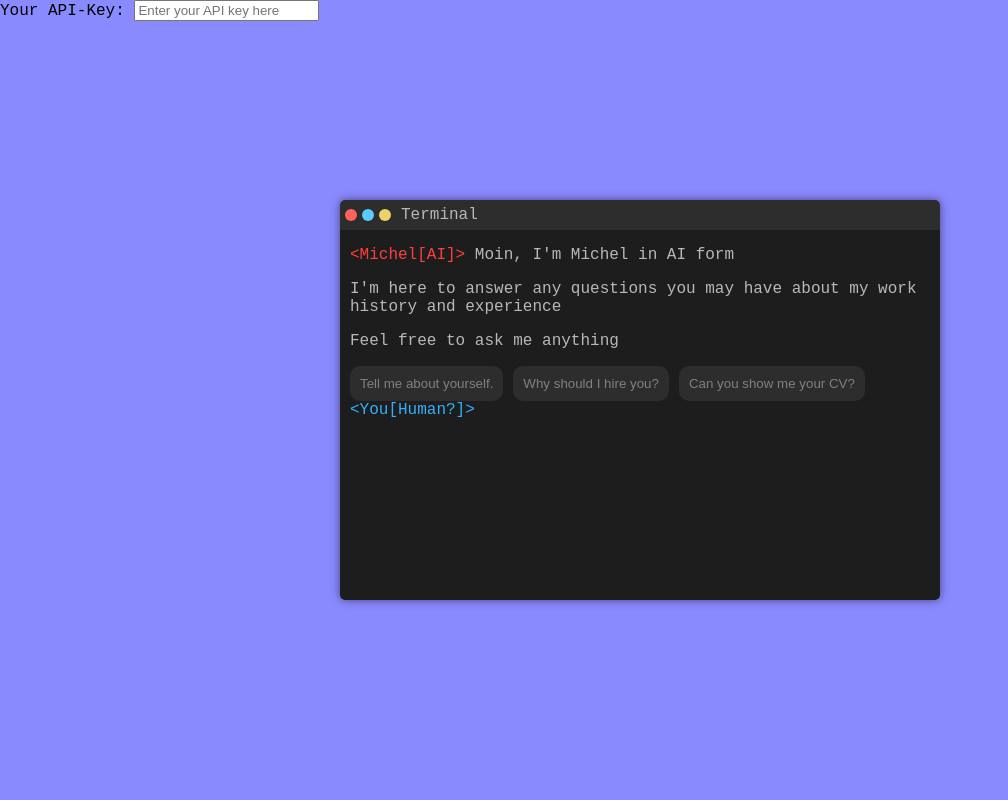
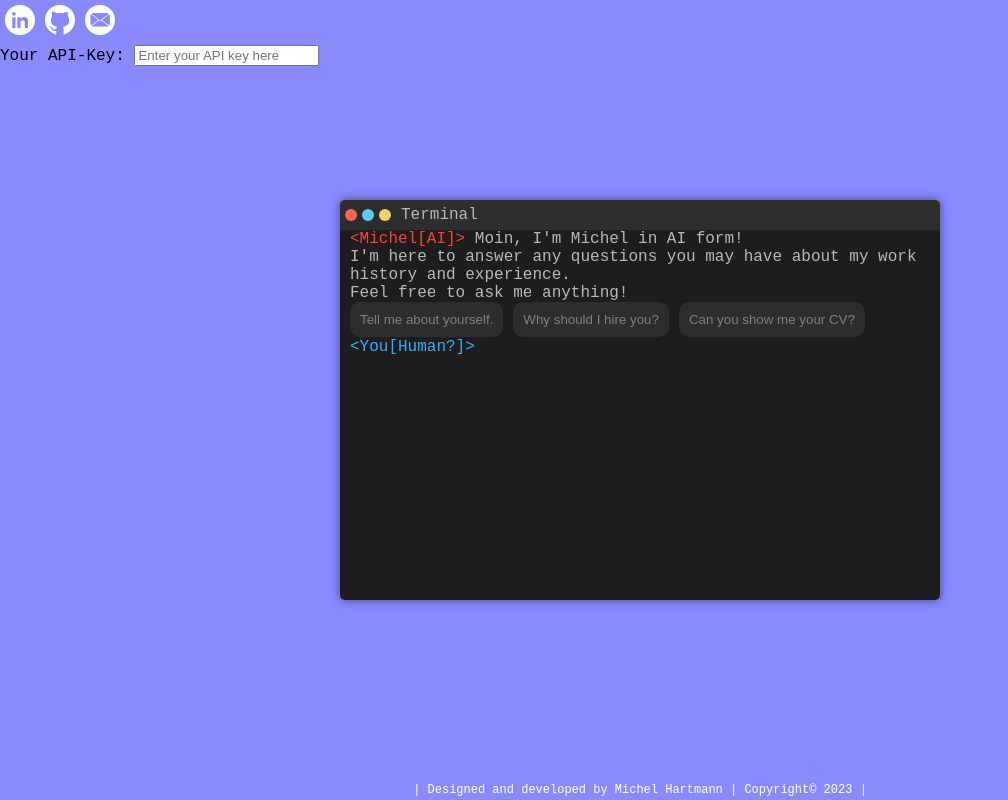
Before and after one commit to studentmichel/me_ai_website, a plain HTML site: page index.html in a window 1280 px wide. Shown: the whole page, without its empty margins (0-1008 px from the left). Drawn offline with Linux system fonts and the light colour scheme.

Commit message:
Added website surroundings, and fixed styles

```diff
--- a/index.html
+++ b/index.html
@@ -1,18 +1,32 @@
 <!DOCTYPE html>
 <html>
+
 <head>
     <meta charset="UTF-8">
-        <meta name="description" content="Michel Hartmann is a dual mechatronics student with a difference. His website features a cutting-edge AI chatbot of himself that recruiters can interact with to learn more about his experience and qualifications. Powered by GPT Api, Michel's chatbot is always ready to answer any questions recruiters might have. Visit Michel's website today to see how his unique approach can help you find the right candidate for your organization.">
+    <meta name="description"
+        content="Michel Hartmann is a dual mechatronics student with a difference. His website features a cutting-edge AI chatbot of himself that recruiters can interact with to learn more about his experience and qualifications. Powered by GPT Api, Michel's chatbot is always ready to answer any questions recruiters might have. Visit Michel's website today to see how his unique approach can help you find the right candidate for your organization.">
     <meta name="viewport" content="width=device-width, initial-scale=1.0">
     <title>MICHEL HARTMANN</title>
-        <link rel="preload" href="https://fonts.googleapis.com/css?family=Inconsolata&display=swap" as="font" type="font/woff2">
+    <link rel="preload" href="https://fonts.googleapis.com/css?family=Inconsolata&display=swap" as="font"
+        type="font/woff2">
     <link rel="stylesheet" type="text/css" href="main.css">
 </head>
+
+
 <body>
+    <div class="content">
+        <div class="header">
+            <a href="https://www.linkedin.com/in/michel-hartmann/"><img src="Sprites/LinkedIn_Icon.svg" alt="LinkedIn"></a>
+            <a href="https://github.com/studentmichel"><img src="Sprites/Github_Icon.svg" alt="GitHub"></a>
+            <a href="mailto:michel.hartmann17@gmail.com"><img src="Sprites/Mail_Icon.svg" alt="Email"></a>
+        </div>
+
         <div>
             <label for="api-key">Your API-Key:</label>
             <input type="password" class="api-key" name="api-key" placeholder="Enter your API key here">
         </div>
+
+
         <div class="terminal" id="terminal">
             <div class="terminal-header" id="terminal-header">
                 <div class="terminal-controls">
@@ -43,6 +57,13 @@
 
             </div>
         </div>
+    </div>
     <script src="terminal.js"></script>
+    <footer>
+        <div class="footer-content">
+            <p>| Designed and developed by Michel Hartmann | Copyright&copy; 2023 |</p>
+        </div>
+    </footer>
 </body>
+
 </html>
--- a/main.css
+++ b/main.css
@@ -1,4 +1,20 @@
 /* @import url('https://fonts.googleapis.com/css?family=Inconsolata&display=swap'); */
+
+.header {
+    display: flex;
+    justify-content: flex-start;
+    align-items: center;
+}
+
+.header a {
+    display: block;
+    margin: 5px;
+}
+
+.header img {
+    width: 30px;
+    height: 30px;
+}
 
 body {
     font-family: 'Inconsolata', monospace;
@@ -8,6 +24,36 @@ body {
     padding: 0;
     background-color: #8a8aff;
     height: 100.001vh;
+}
+
+.content {
+    min-height: 100%;
+    /* bottom margin of footer */
+    margin-bottom: -20px;
+}
+
+footer {
+    height: 20px;
+    background-color: #8a8aff;
+    color: #fff;
+    text-align: center;
+    /* fix to the bottom of the screen */
+    position: relative;
+    bottom: 0;
+    left: 0;
+    right: 0;
+}
+
+.footer-content {
+    display: inline-block;
+    /* border-top: 1px solid #ccc; */
+    /* padding-top: 10px; */
+    font-size: 12px;
+}
+
+.footer-content p {
+    display: inline-block;
+    margin: 0 10px;
 }
 
 
@@ -86,6 +132,8 @@ body {
     display: flex;
     align-items: center;
     padding-left: 10px;
+    /* margin-top: 15px; */
+    /* margin-bottom: 15px; */
 }
 
 .terminal-prompt {
@@ -96,12 +144,20 @@ body {
 .terminal-input-field {
     background-color: transparent;
     width: calc(100% - 25px);
-    font-size: 14px;
+    font-family: 'Inconsolata', monospace;
+    font-size: 12pt;
+    font-weight: normal;
+    /* font-size: 14px; */
     margin-left: 5px;
     color: #7e8387;
     border: none;
-    /* resize: none; */
     overflow: hidden;
+}
+
+p {
+
+    margin-top: 0;
+    margin-bottom: 0;
 }
 
 
@@ -113,6 +169,7 @@ body {
 .ai-tag {
     color: var(--button-close-hover-color);
 }
+
 .user-tag {
     color: var(--button-minimize-hover-color);
 }
@@ -219,4 +276,5 @@ body {
 #anchor {
     overflow-anchor: auto;
     height: 1px;
+    margin-bottom: 50px;
 }
--- a/terminal.js
+++ b/terminal.js
@@ -9,18 +9,18 @@ const aiTag = "<span class='ai-tag'>&lt;Michel[AI]&gt;</span>";
 const userTag = "<span class='user-tag'>&lt;You[Human?]&gt;</span>";
 
 document.addEventListener("DOMContentLoaded", () => {
-    // let greetingText = "<p>Moin, I'm Michel in AI form!</p><p>I'm here to answer any questions you may have about my work history and experience. Feel free to ask me anything!</p>";
     const greetingText = `<div><p>${aiTag} Moin, I'm Michel in AI form!</p><p>I'm here to answer any questions you may have about my work history and experience.</p><p>Feel free to ask me anything!</p>`;
     const examplesText = "<div id='prompt-examples'><button class='button-prompt-examples'>Tell me about yourself.</button><button class='button-prompt-examples'>Why should I hire you?</button><button class='button-prompt-examples'>Can you show me your CV?</button></div></div>"
     // const fullText = `<p> This is a paragraph with a <span>span element</span>, an <img src="example.png" alt="example image" width="200" height="100">, and a <a href="https://www.example.com">link</a>.</p>`;
     const fullText = greetingText + examplesText;
-    addHtmlElementsFromString(fullText, true, () => {
-        // addTextDiv(examplesText, false);
-        // activate input field once greeting is over
-        toggleVisibility(terminalInput);
-        focusInputField(terminalInputField);
-    });
+    addHtmlElementsFromString(fullText, true, activateUserInputField);
 });
+
+
+function activateUserInputField() {
+    toggleVisibility(terminalInput);
+    focusInputField(terminalInputField);
+}
 
 
 terminalInputField.addEventListener('input', () => {
@@ -47,7 +47,7 @@ terminalInputField.addEventListener('keydown', (event) => {
         toggleVisibility(terminalInput);
 
         // add user message div
-        addHtmlElementsFromString(`<p>${userTag} ${userPrompt}</p>`)
+        addHtmlElementsFromString(`<p>${userTag} ${userPrompt}</p>`);
 
         // clear input field
         terminalInputField.value = '';
@@ -70,34 +70,13 @@ function addHtmlElementsFromString(text, withAnimation = false, callback) {
     // insert message div right above input field inside scroll view
     terminalBody.insertBefore(msgDiv, anchor);
 
-
     const tempDiv = document.createElement("div");
     tempDiv.innerHTML = text;
 
     // Get all the child nodes of the temporary div
     const childNodes = tempDiv.childNodes;
-    console.log("first ", childNodes)
-    const delay = 50;
-
+    const delay = withAnimation ? 20 : 0;
     addChildNodesWithDelay(msgDiv, childNodes, delay, callback);
-
-    // msgDiv.append(tempDiv);
-    // const elements = createHtmlElementsFromString(text);
-    // console.log(typeof(elements));
-    // const parent = msgDiv;
-    // console.log(elements);
-    // elements.forEach((element) => {
-    //     console.log(element);
-    // });
-    // addElementsToParent(parent, elements);
-
-    // // add animation to text if withAnimation
-    // if (withAnimation && callback)
-    //     animateText(msgDiv, text, callback)
-    // else if(withAnimation)
-    //     animateText(msgDiv, text)
-    // else
-    //     msgDiv.innerHTML += `<p>> ${text}</p>`;
 }
 
 async function addChildNodesWithDelay(parentNode, childNodes, delay, callback) {
@@ -110,42 +89,45 @@ async function addChildNodesWithDelay(parentNode, childNodes, delay, callback) {
                     if (childNode.id !== '')
                         newParentNode.id = childNode.id;
                     parentNode.appendChild(newParentNode);
-                    addChildNodesWithDelay(newParentNode, childNode.children, delay);
+                    addChildNodesWithDelay(newParentNode, childNode.children, delay, i === childNodes.length - 1 ? callback : null);
                     resolve();
-                } else if (childNode.nodeName === "P") {
+                } else if (childNode.nodeName === "P" && delay !== 0) {
+
                     const text = childNode.innerHTML;
-                    console.log("second ", text);
                     childNode.innerHTML = "";
-                    const newParentNode = document.createElement("p");
+                    const newParentNode = document.createElement("P");
                     if (childNode.id !== '')
                         newParentNode.id = childNode.id;
                     parentNode.appendChild(newParentNode);
-                    animateText(newParentNode, text, () => {
+                    animateText(newParentNode, text, delay, () => {
+                        if (i === childNodes.length - 1) {
+                            if (callback) {
+                                callback();
+                            }
+                        }
                         resolve();
                     });
                 } else {
                     parentNode.appendChild(childNode.cloneNode(true));
+                    if (i === childNodes.length - 1) {
+                        if (callback) {
+                            callback();
+                        }
+                    }
                     resolve();
                 }
-            }, i * delay);
+            }, i * 50);
         });
-    }
-    if (callback) {
-        callback();
     }
 }
 
-function animateText(content, htmlText, callback) {
+function animateText(content, htmlText, delay, callback) {
     const elements = getHtmlElements(htmlText);
-    console.log(elements);
     var elementIndex = 0;
     var charIndex = 0;
     var textIndex = 0;
-    // console.log("len: ", htmlText.length);
     const intervalId = setInterval(() => {
-        // console.log("textIndex: ", textIndex);
         const curElement = elements[elementIndex];
-        // console.log(curElement);
         const firstChar = curElement.charAt(charIndex);
         if (firstChar === "<") {
             content.innerHTML += elements[elementIndex];
@@ -161,14 +143,15 @@ function animateText(content, htmlText, callback) {
                 elementIndex++;
             }
         }
-        if (textIndex >= htmlText.length - 1) {
+        if (textIndex === htmlText.length) {
             clearInterval(intervalId);
             if (callback) {
                 callback();
             }
         }
-    }, 20);
+    }, delay);
 }
+
 function getHtmlElements(htmlString) {
     const div = document.createElement('div');
     div.innerHTML = htmlString.trim();
@@ -198,17 +181,10 @@ async function getGptResponse(prompt) {
     //...
 
     // add div and animate text
-    addHtmlElementsFromString(htmlResponse, true, () => {
-        // activate input field again after response is finished
-        toggleVisibility(terminalInput);
-        focusInputField(terminalInputField);
-    });
+    addHtmlElementsFromString(htmlResponse, true, activateUserInputField);
 }
 
-
 // OPEN AI CODE
-
-
 const apiInput = document.querySelector('.api-key');
 
 async function getResponse(prompt) {
@@ -254,25 +230,13 @@ async function getResponse(prompt) {
 
 
 
-
-
-
-
-
-
-
-
-
-
-
 function focusInputField(inputField) {
     if (inputField) {
         inputField.focus();
     } else {
-        console.error(`Input field with id ${inputFieldId} not found.`);
+        console.error(`Input field with id ${inputField.id} not found.`);
     }
 }
-
 
 function toggleVisibility(div) {
     if (div.style.display === 'none') {
@@ -291,7 +255,6 @@ function toggleVisibility(div) {
 /*
 ##############################################################################
 */
-
 // Handle scrolling
 terminalBody.addEventListener('wheel', (event) => {
     terminalBody.scrollBy(0, event.deltaY);
```
Also changed, not shown: Sprites/Github_Icon.svg (added), Sprites/LinkedIn_Icon.svg (added), Sprites/Mail_Icon.svg (added). Lines whose indentation alone changed are shown as unchanged.
